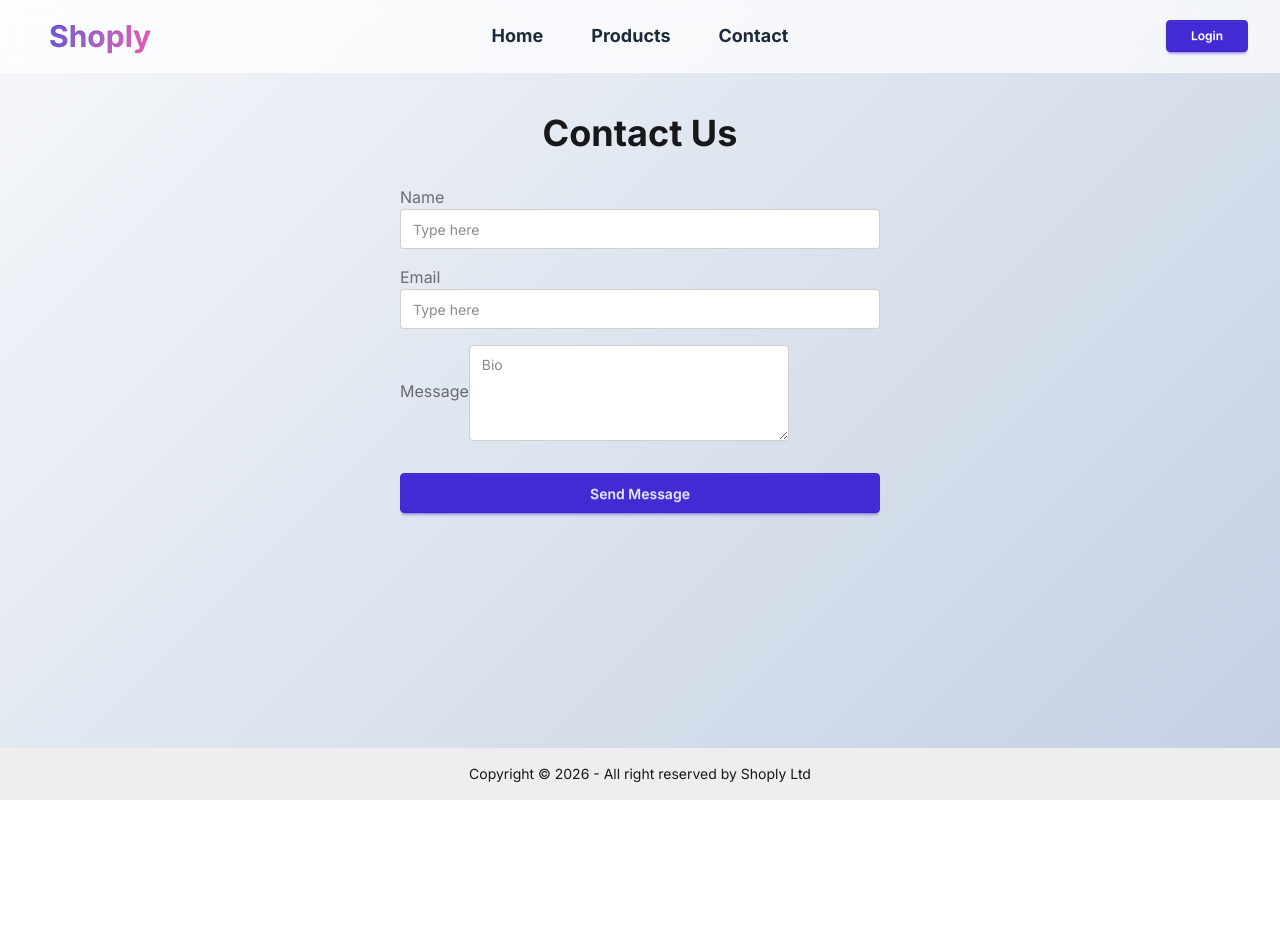
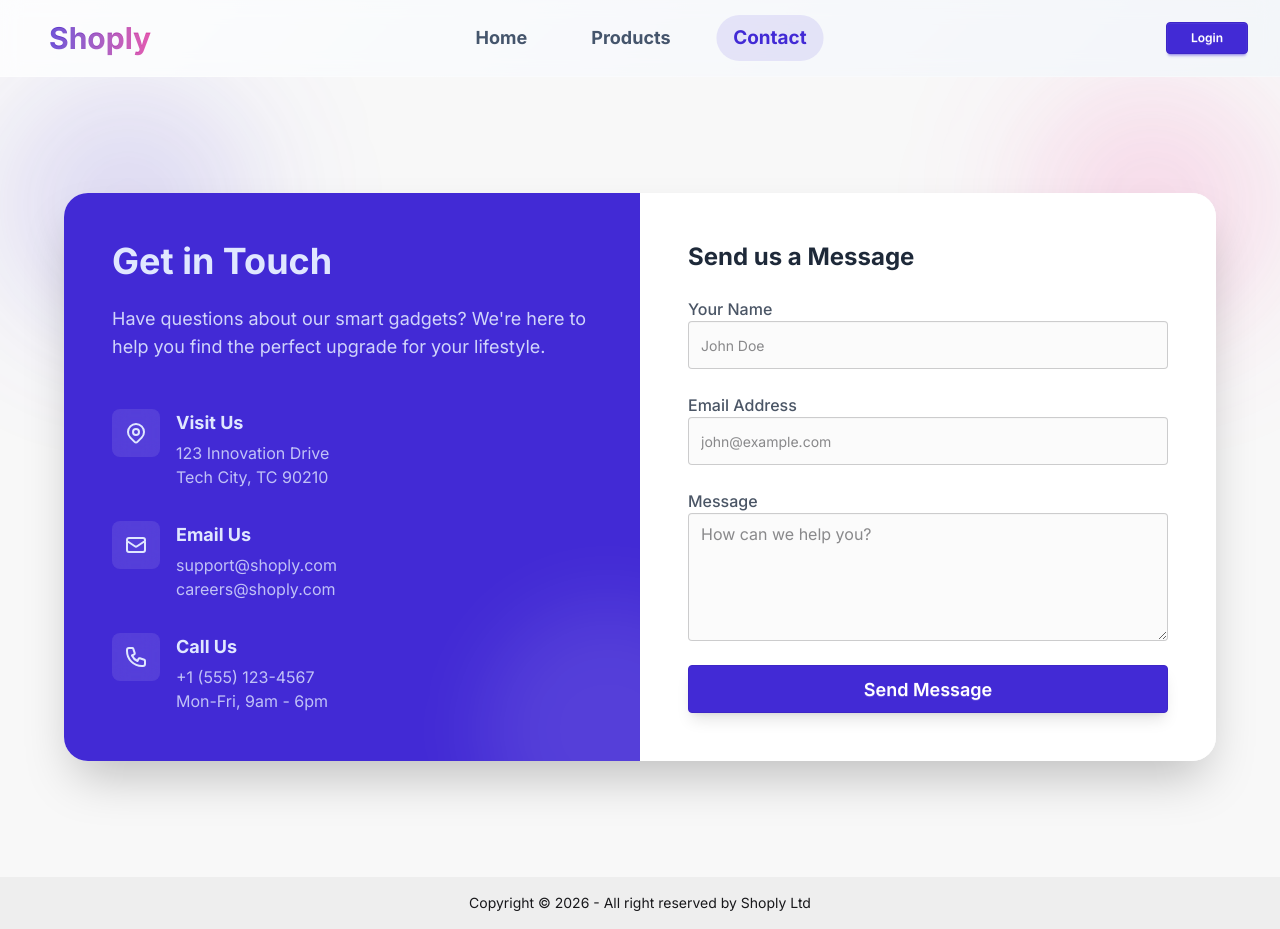
Before and after one commit to israr-source/smart-ecommerce-platform, a React (Vite) app in the folder client/: page /contact in a window 1280 px wide. Before the commit the page ends 800 px from the top, so only its background shows below. Built offline with nearby package versions, Linux system fonts and the light colour scheme.

Commit message:
Update Contact section

```diff
--- a/client/src/components/Navbar.jsx
+++ b/client/src/components/Navbar.jsx
@@ -1,6 +1,9 @@
-import { Link } from 'react-router-dom';
+import { Link, NavLink } from 'react-router-dom';
 
 const Navbar = () => {
+    const navLinkClass = ({ isActive }) =>
+        `text-lg font-bold transition-all duration-300 px-4 py-2 rounded-full ${isActive ? 'text-primary bg-primary/10 scale-105' : 'text-slate-600 hover:text-primary hover:bg-base-200 hover:scale-105'}`;
+
     return (
         <div className="navbar glass-nav sticky top-0 z-50 px-4 sm:px-8">
             <div className="navbar-start">
@@ -8,21 +11,21 @@ const Navbar = () => {
                     <div tabIndex={0} role="button" className="btn btn-ghost lg:hidden">
                         <svg xmlns="http://www.w3.org/2000/svg" className="h-5 w-5" fill="none" viewBox="0 0 24 24" stroke="currentColor"><path strokeLinecap="round" strokeLinejoin="round" strokeWidth="2" d="M4 6h16M4 12h8m-8 6h16" /></svg>
                     </div>
-                    <ul tabIndex={0} className="menu menu-sm dropdown-content mt-3 z-[1] p-2 shadow bg-base-100 rounded-box w-52">
-                        <li><Link to="/">Home</Link></li>
-                        <li><Link to="/products">Products</Link></li>
-                        <li><Link to="/contact">Contact</Link></li>
-                        {localStorage.getItem('token') && <li><Link to="/dashboard">Dashboard</Link></li>}
+                    <ul tabIndex={0} className="menu menu-sm dropdown-content mt-3 z-[1] p-2 shadow-lg bg-base-100 rounded-box w-52">
+                        <li><NavLink to="/" className={({ isActive }) => isActive ? "text-primary font-bold" : ""}>Home</NavLink></li>
+                        <li><NavLink to="/products" className={({ isActive }) => isActive ? "text-primary font-bold" : ""}>Products</NavLink></li>
+                        <li><NavLink to="/contact" className={({ isActive }) => isActive ? "text-primary font-bold" : ""}>Contact</NavLink></li>
+                        {localStorage.getItem('token') && <li><NavLink to="/dashboard" className={({ isActive }) => isActive ? "text-primary font-bold" : ""}>Dashboard</NavLink></li>}
                     </ul>
                 </div>
-                <Link to="/" className="btn btn-ghost text-3xl font-extrabold bg-gradient-to-r from-primary to-secondary bg-clip-text text-transparent">Shoply</Link>
+                <Link to="/" className="btn btn-ghost text-3xl font-extrabold bg-gradient-to-r from-primary to-secondary bg-clip-text text-transparent transform hover:scale-105 transition-transform">Shoply</Link>
             </div>
             <div className="navbar-center hidden lg:flex">
-                <ul className="menu menu-horizontal px-1 gap-6">
-                    <li><Link to="/" className="text-lg font-bold text-gray-800 hover:text-primary transition-colors">Home</Link></li>
-                    <li><Link to="/products" className="text-lg font-bold text-gray-800 hover:text-primary transition-colors">Products</Link></li>
-                    <li><Link to="/contact" className="text-lg font-bold text-gray-800 hover:text-primary transition-colors">Contact</Link></li>
-                    {localStorage.getItem('token') && <li><Link to="/dashboard" className="text-lg font-bold text-gray-800 hover:text-primary transition-colors">Dashboard</Link></li>}
+                <ul className="menu menu-horizontal px-1 gap-8">
+                    <li><NavLink to="/" className={navLinkClass}>Home</NavLink></li>
+                    <li><NavLink to="/products" className={navLinkClass}>Products</NavLink></li>
+                    <li><NavLink to="/contact" className={navLinkClass}>Contact</NavLink></li>
+                    {localStorage.getItem('token') && <li><NavLink to="/dashboard" className={navLinkClass}>Dashboard</NavLink></li>}
                 </ul>
             </div>
             <div className="navbar-end">
--- a/client/src/components/ReviewsSection.jsx
+++ b/client/src/components/ReviewsSection.jsx
@@ -39,7 +39,7 @@ const ReviewsSection = ({ productId }) => {
                 body: JSON.stringify({
                     ...newReview,
                     productId,
-                    userId: user._id // Ensure this matches backend expectation
+                    userId: user._id
                 })
             });
 
@@ -55,41 +55,47 @@ const ReviewsSection = ({ productId }) => {
     };
 
     return (
-        <div className="mt-12">
-            <h2 className="text-2xl font-bold mb-6">Customer Reviews</h2>
+        <div className="mt-16">
+            <h2 className="text-3xl font-bold mb-8 text-gray-800">Customer Reviews</h2>
 
-            <div className="grid grid-cols-1 md:grid-cols-2 gap-8">
+            <div className="grid grid-cols-1 md:grid-cols-3 gap-10">
                 {/* Reviews List */}
-                <div className="space-y-4">
+                <div className="md:col-span-2 space-y-6">
                     {loading ? (
-                        <p>Loading reviews...</p>
+                        <div className="flex justify-center p-10"><span className="loading loading-dots loading-lg text-primary"></span></div>
                     ) : reviews.length === 0 ? (
-                        <p className="text-gray-500 italic">No reviews yet. Be the first to review!</p>
+                        <div className="text-center p-10 bg-base-100 rounded-2xl border border-dashed border-gray-300">
+                            <p className="text-gray-500 text-lg">No reviews yet. Be the first to share your experience!</p>
+                        </div>
                     ) : (
                         reviews.map(review => (
-                            <div key={review._id} className="chat chat-start">
-                                <div className="chat-image avatar">
-                                    <div className="w-10 rounded-full bg-neutral text-neutral-content flex items-center justify-center">
-                                        <span className="text-xs">{review.userId?.name?.[0] || 'U'}</span>
+                            <div key={review._id} className="card bg-base-100 shadow-sm border border-base-200 hover:shadow-md transition-shadow">
+                                <div className="card-body p-6">
+                                    <div className="flex items-start justify-between">
+                                        <div className="flex items-center gap-4">
+                                            <div className="avatar placeholder">
+                                                <div className="bg-primary text-primary-content rounded-full w-12 text-xl font-bold">
+                                                    <span>{review.userId?.name?.[0] || 'U'}</span>
                                                 </div>
                                             </div>
-                                <div className="chat-header">
-                                    {review.userId?.name || 'User'}
-                                    <time className="text-xs opacity-50 ml-2">{new Date(review.createdAt).toLocaleDateString()}</time>
-                                </div>
-                                <div className="chat-bubble chat-bubble-primary bg-opacity-10 text-base-content">
-                                    <div className="rating rating-xs mb-1">
+                                            <div>
+                                                <h4 className="font-bold text-lg">{review.userId?.name || 'User'}</h4>
+                                                <div className="rating rating-sm">
                                                     {[...Array(5)].map((_, i) => (
                                                         <input
                                                             key={i}
                                                             type="radio"
-                                                className="mask mask-star-2 bg-orange-400"
+                                                            className="mask mask-star-2 bg-warning"
                                                             checked={i < review.rating}
                                                             readOnly
                                                         />
                                                     ))}
                                                 </div>
-                                    <p>{review.comment}</p>
+                                            </div>
+                                        </div>
+                                        <time className="text-sm text-gray-400 font-medium">{new Date(review.createdAt).toLocaleDateString()}</time>
+                                    </div>
+                                    <p className="mt-4 text-gray-600 leading-relaxed">{review.comment}</p>
                                 </div>
                             </div>
                         ))
@@ -97,19 +103,22 @@ const ReviewsSection = ({ productId }) => {
                 </div>
 
                 {/* Write Review Form */}
-                <div className="card bg-base-100 shadow-lg border border-base-200 h-fit">
+                <div className="md:col-span-1">
+                    <div className="card bg-base-100 shadow-xl border border-base-200 sticky top-24">
                         <div className="card-body">
-                        <h3 className="card-title text-lg">Write a Review</h3>
+                            <h3 className="card-title text-xl mb-2">Write a Review</h3>
+                            <p className="text-sm text-gray-500 mb-4">Share your thoughts on this product.</p>
+
                             <form onSubmit={handleSubmit} className="space-y-4">
                                 <div className="form-control">
-                                <label className="label">Rating</label>
-                                <div className="rating">
+                                    <label className="label font-medium">Rating</label>
+                                    <div className="rating rating-lg gap-1">
                                         {[1, 2, 3, 4, 5].map(star => (
                                             <input
                                                 key={star}
                                                 type="radio"
                                                 name="rating-1"
-                                            className="mask mask-star-2 bg-orange-400"
+                                                className="mask mask-star-2 bg-warning"
                                                 checked={newReview.rating === star}
                                                 onChange={() => setNewReview({ ...newReview, rating: star })}
                                             />
@@ -118,18 +127,21 @@ const ReviewsSection = ({ productId }) => {
                                 </div>
 
                                 <div className="form-control">
-                                <label className="label">Comment</label>
+                                    <label className="label font-medium">Your Review</label>
                                     <textarea
-                                    className="textarea textarea-bordered h-24"
-                                    placeholder="Share your thoughts..."
+                                        className="textarea textarea-bordered h-32 focus:border-primary focus:ring-1 focus:ring-primary text-base"
+                                        placeholder="What did you like or dislike?"
                                         value={newReview.comment}
                                         onChange={(e) => setNewReview({ ...newReview, comment: e.target.value })}
                                         required
                                     ></textarea>
                                 </div>
 
-                            <button type="submit" className="btn btn-primary w-full">Submit Review</button>
+                                <button type="submit" className="btn btn-primary w-full btn-lg mt-2 text-white shadow-lg shadow-primary/30 transform hover:-translate-y-0.5 transition-all">
+                                    Submit Review
+                                </button>
                             </form>
+                        </div>
                     </div>
                 </div>
             </div>
--- a/client/src/pages/Contact.jsx
+++ b/client/src/pages/Contact.jsx
@@ -10,36 +10,125 @@ const Contact = () => {
 
     const handleSubmit = (e) => {
         e.preventDefault();
-        if (formData.name && formData.email && formData.message) {
-            // Simulated submission
-            console.log('Form submitted:', formData);
+        // Simulate sending
+        setTimeout(() => {
             setSuccess(true);
             setFormData({ name: '', email: '', message: '' });
-        }
+            setTimeout(() => setSuccess(false), 5000);
+        }, 1000);
     };
 
     return (
-        <div className="container mx-auto py-10 px-4 max-w-lg">
-            <h1 className="text-4xl font-bold text-center mb-8">Contact Us</h1>
-            {success && <div role="alert" className="alert alert-success mb-4"><span>Message sent successfully!</span></div>}
-            <form onSubmit={handleSubmit} className="flex flex-col gap-4">
-                <label className="form-control w-full">
-                    <div className="label"><span className="label-text">Name</span></div>
-                    <input type="text" placeholder="Type here" className="input input-bordered w-full"
-                        value={formData.name} onChange={e => setFormData({ ...formData, name: e.target.value })} required />
-                </label>
-                <label className="form-control w-full">
-                    <div className="label"><span className="label-text">Email</span></div>
-                    <input type="email" placeholder="Type here" className="input input-bordered w-full"
-                        value={formData.email} onChange={e => setFormData({ ...formData, email: e.target.value })} required />
-                </label>
-                <label className="form-control">
-                    <div className="label"><span className="label-text">Message</span></div>
-                    <textarea className="textarea textarea-bordered h-24" placeholder="Bio"
-                        value={formData.message} onChange={e => setFormData({ ...formData, message: e.target.value })} required></textarea>
-                </label>
-                <button type="submit" className="btn btn-primary mt-4">Send Message</button>
-            </form>
+        <div className="min-h-screen bg-base-200 flex items-center justify-center py-12 px-4 sm:px-6 lg:px-8 relative overflow-hidden">
+            {/* Background Decorations */}
+            <div className="absolute top-0 left-0 w-64 h-64 bg-primary/20 rounded-full mix-blend-multiply filter blur-3xl opacity-70 animate-blob"></div>
+            <div className="absolute top-0 right-0 w-64 h-64 bg-secondary/20 rounded-full mix-blend-multiply filter blur-3xl opacity-70 animate-blob animation-delay-2000"></div>
+
+            <div className="max-w-6xl w-full bg-base-100 rounded-3xl shadow-2xl overflow-hidden flex flex-col md:flex-row z-10">
+
+                {/* Contact Info Section */}
+                <div className="md:w-1/2 bg-primary p-12 text-primary-content flex flex-col justify-between relative overflow-hidden">
+                    <div className="relative z-10">
+                        <h2 className="text-4xl font-bold mb-6">Get in Touch</h2>
+                        <p className="text-lg opacity-90 mb-12">
+                            Have questions about our smart gadgets? We're here to help you find the perfect upgrade for your lifestyle.
+                        </p>
+
+                        <div className="space-y-8">
+                            <div className="flex items-start gap-4">
+                                <div className="p-3 bg-white/10 rounded-lg backdrop-blur-sm">
+                                    <svg xmlns="http://www.w3.org/2000/svg" className="h-6 w-6" fill="none" viewBox="0 0 24 24" stroke="currentColor">
+                                        <path strokeLinecap="round" strokeLinejoin="round" strokeWidth="2" d="M17.657 16.657L13.414 20.9a1.998 1.998 0 01-2.827 0l-4.244-4.243a8 8 0 1111.314 0z" />
+                                        <path strokeLinecap="round" strokeLinejoin="round" strokeWidth="2" d="M15 11a3 3 0 11-6 0 3 3 0 016 0z" />
+                                    </svg>
+                                </div>
+                                <div>
+                                    <h3 className="font-bold text-lg mb-1">Visit Us</h3>
+                                    <p className="opacity-80">123 Innovation Drive</p>
+                                    <p className="opacity-80">Tech City, TC 90210</p>
+                                </div>
+                            </div>
+
+                            <div className="flex items-start gap-4">
+                                <div className="p-3 bg-white/10 rounded-lg backdrop-blur-sm">
+                                    <svg xmlns="http://www.w3.org/2000/svg" className="h-6 w-6" fill="none" viewBox="0 0 24 24" stroke="currentColor">
+                                        <path strokeLinecap="round" strokeLinejoin="round" strokeWidth="2" d="M3 8l7.89 5.26a2 2 0 002.22 0L21 8M5 19h14a2 2 0 002-2V7a2 2 0 00-2-2H5a2 2 0 00-2 2v10a2 2 0 002 2z" />
+                                    </svg>
+                                </div>
+                                <div>
+                                    <h3 className="font-bold text-lg mb-1">Email Us</h3>
+                                    <p className="opacity-80">support@shoply.com</p>
+                                    <p className="opacity-80">careers@shoply.com</p>
+                                </div>
+                            </div>
+
+                            <div className="flex items-start gap-4">
+                                <div className="p-3 bg-white/10 rounded-lg backdrop-blur-sm">
+                                    <svg xmlns="http://www.w3.org/2000/svg" className="h-6 w-6" fill="none" viewBox="0 0 24 24" stroke="currentColor">
+                                        <path strokeLinecap="round" strokeLinejoin="round" strokeWidth="2" d="M3 5a2 2 0 012-2h3.28a1 1 0 01.948.684l1.498 4.493a1 1 0 01-.502 1.21l-2.257 1.13a11.042 11.042 0 005.516 5.516l1.13-2.257a1 1 0 011.21-.502l4.493 1.498a1 1 0 01.684.949V19a2 2 0 01-2 2h-1C9.716 21 3 14.284 3 6V5z" />
+                                    </svg>
+                                </div>
+                                <div>
+                                    <h3 className="font-bold text-lg mb-1">Call Us</h3>
+                                    <p className="opacity-80">+1 (555) 123-4567</p>
+                                    <p className="opacity-80">Mon-Fri, 9am - 6pm</p>
+                                </div>
+                            </div>
+                        </div>
+                    </div>
+
+                    {/* Decorative Circle */}
+                    <div className="absolute -bottom-24 -right-24 w-64 h-64 bg-white/10 rounded-full blur-2xl"></div>
+                </div>
+
+                {/* Form Section */}
+                <div className="md:w-1/2 p-12 bg-base-100">
+                    <h3 className="text-2xl font-bold mb-6 text-gray-800">Send us a Message</h3>
+
+                    {success && <div role="alert" className="alert alert-success mb-6 shadow-md"><svg xmlns="http://www.w3.org/2000/svg" className="stroke-current shrink-0 h-6 w-6" fill="none" viewBox="0 0 24 24"><path strokeLinecap="round" strokeLinejoin="round" strokeWidth="2" d="M9 12l2 2 4-4m6 2a9 9 0 11-18 0 9 9 0 0118 0z" /></svg><span>Thanks! We'll get back to you shortly.</span></div>}
+
+                    <form onSubmit={handleSubmit} className="space-y-6">
+                        <div className="form-control">
+                            <label className="label font-medium text-gray-600">Your Name</label>
+                            <input
+                                type="text"
+                                className="input input-bordered w-full h-12 focus:border-primary focus:ring-1 focus:ring-primary bg-base-200/50"
+                                placeholder="John Doe"
+                                value={formData.name}
+                                onChange={e => setFormData({ ...formData, name: e.target.value })}
+                                required
+                            />
+                        </div>
+
+                        <div className="form-control">
+                            <label className="label font-medium text-gray-600">Email Address</label>
+                            <input
+                                type="email"
+                                className="input input-bordered w-full h-12 focus:border-primary focus:ring-1 focus:ring-primary bg-base-200/50"
+                                placeholder="john@example.com"
+                                value={formData.email}
+                                onChange={e => setFormData({ ...formData, email: e.target.value })}
+                                required
+                            />
+                        </div>
+
+                        <div className="form-control">
+                            <label className="label font-medium text-gray-600">Message</label>
+                            <textarea
+                                className="textarea textarea-bordered w-full h-32 focus:border-primary focus:ring-1 focus:ring-primary bg-base-200/50 text-base"
+                                placeholder="How can we help you?"
+                                value={formData.message}
+                                onChange={e => setFormData({ ...formData, message: e.target.value })}
+                                required
+                            ></textarea>
+                        </div>
+
+                        <button type="submit" className="btn btn-primary w-full btn-lg text-white shadow-lg hover:-translate-y-1 transition-transform">
+                            Send Message
+                        </button>
+                    </form>
+                </div>
+            </div>
         </div>
     );
 };
```
Lines whose indentation alone changed are shown as unchanged.
